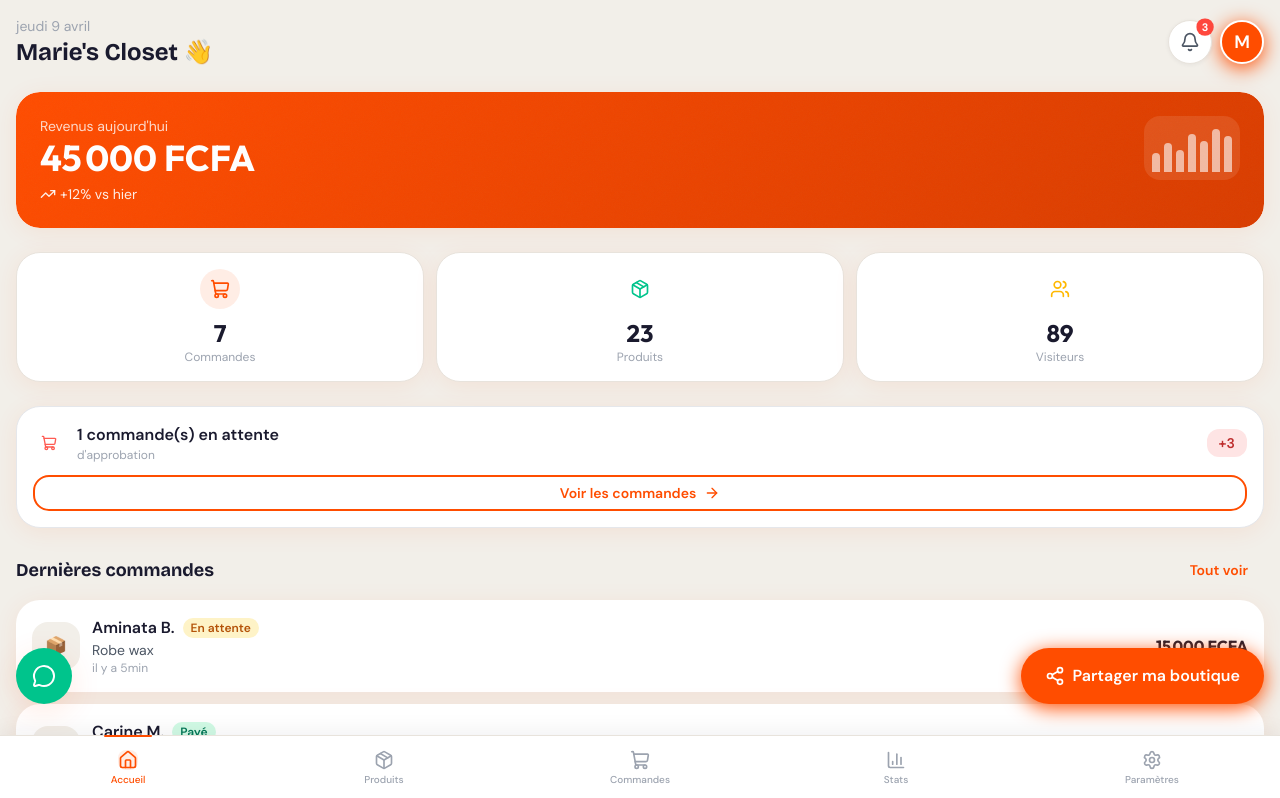
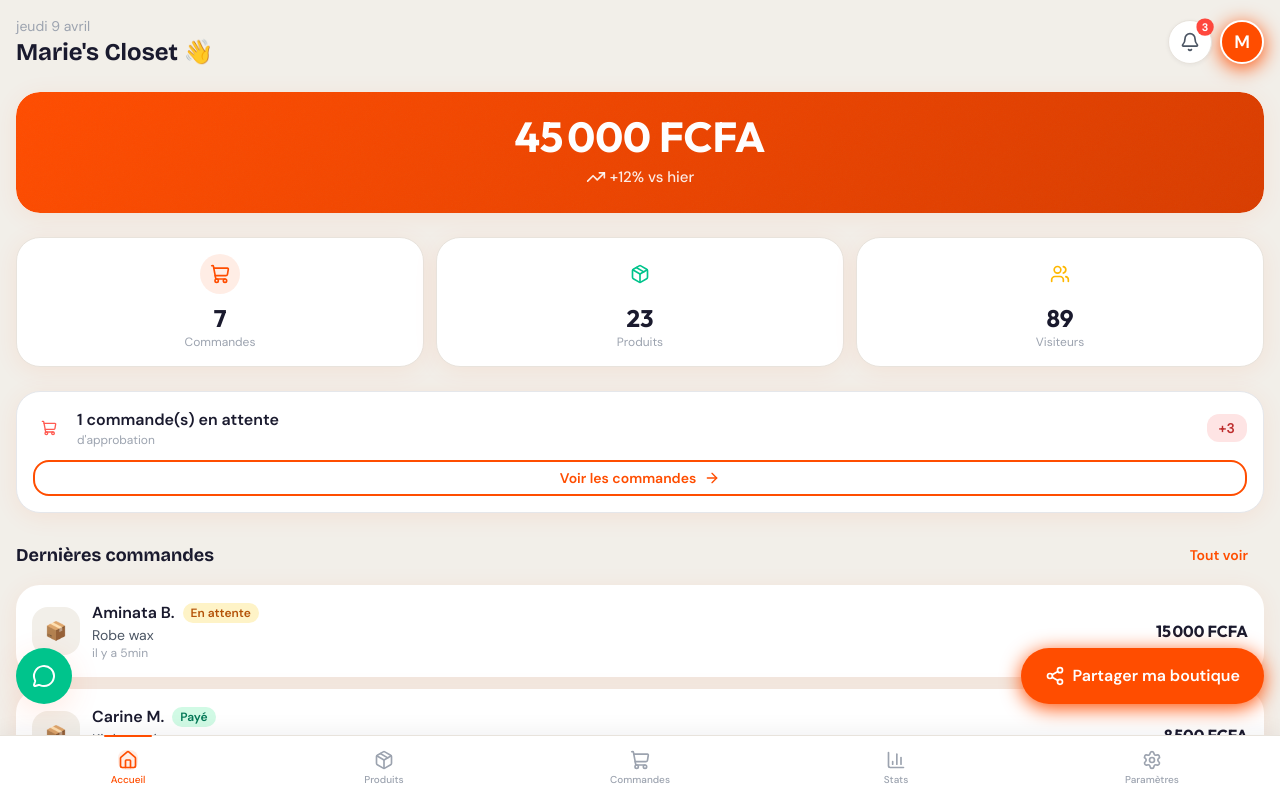
Before and after one commit to marvinboris/shoplink-cm, a Next.js app: page / in a window 1280 px wide. Shown: the top 798 px of the page. Built offline with nearby package versions, Linux system fonts and the light colour scheme.

Commit message:
fix: remove old revenue card design and 3M text

```diff
--- a/app/(dashboard)/page.tsx
+++ b/app/(dashboard)/page.tsx
@@ -105,44 +105,28 @@ export default function DashboardPage() {
       >
         <Card className="revenue-card overflow-hidden" padding="none">
           <div
-            className="p-6"
+            className="p-6 flex flex-col items-center justify-center text-center"
             style={{
               background: 'linear-gradient(135deg, var(--primary) 0%, var(--primary-dark) 100%)',
               boxShadow: 'var(--shadow-primary)',
               borderRadius: 'var(--radius-xl)',
             }}
           >
-            <div className="flex items-start justify-between">
-              <div>
-                <p className="text-white/80 text-sm mb-1">Revenus aujourd&apos;hui</p>
-                <h2 className="font-outfit text-[36px] font-bold text-white mb-2 leading-none">
+            <h2 className="font-outfit text-[42px] font-bold text-white mb-2 leading-none">
               {formatPrice(DEMO_STATS.todayRevenue)}
             </h2>
-                <div className="flex items-center gap-1 text-white/90 text-sm">
+            <div className="flex items-center gap-1 text-white/90 text-[15px] font-medium">
               {DEMO_STATS.revenueChange > 0 ? (
                 <>
-                      <TrendingUp className="h-4 w-4" />
+                  <TrendingUp className="h-5 w-5" />
                   <span>+{DEMO_STATS.revenueChange}% vs hier</span>
                 </>
               ) : (
                 <>
-                      <TrendingDown className="h-4 w-4" />
+                  <TrendingDown className="h-5 w-5" />
                   <span>{DEMO_STATS.revenueChange}% vs hier</span>
                 </>
               )}
-                </div>
-              </div>
-              <div className="h-16 w-24 bg-white/10 rounded-2xl flex items-end justify-center pb-2">
-                <div className="flex items-end gap-1 h-12">
-                  {[40, 60, 45, 80, 65, 90, 75].map((h, i) => (
-                    <div
-                      key={i}
-                      className="w-2 bg-white/60 rounded-t"
-                      style={{ height: `${h}%` }}
-                    />
-                  ))}
-                </div>
-              </div>
             </div>
           </div>
         </Card>
```
Lines whose indentation alone changed are shown as unchanged.
